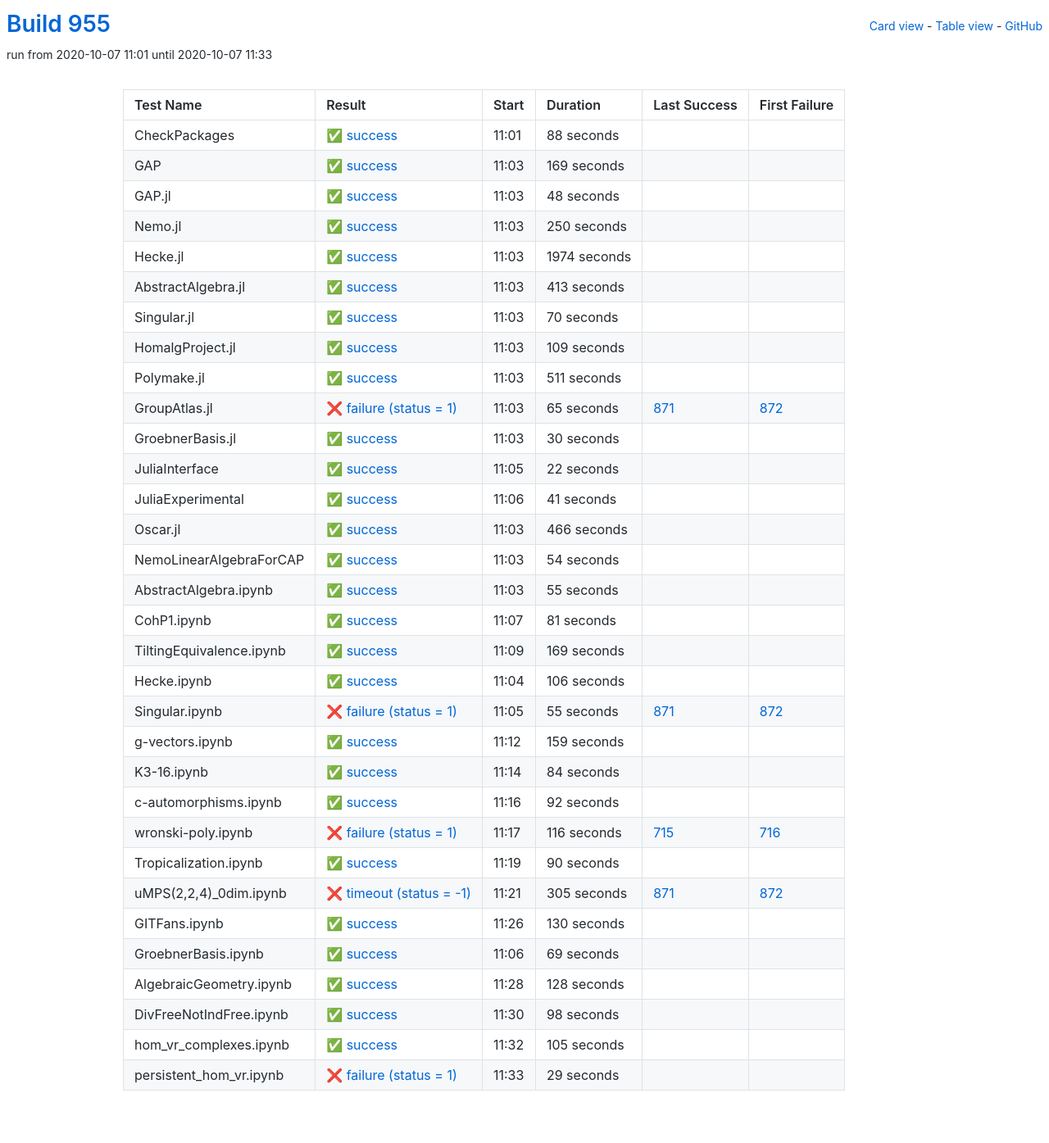
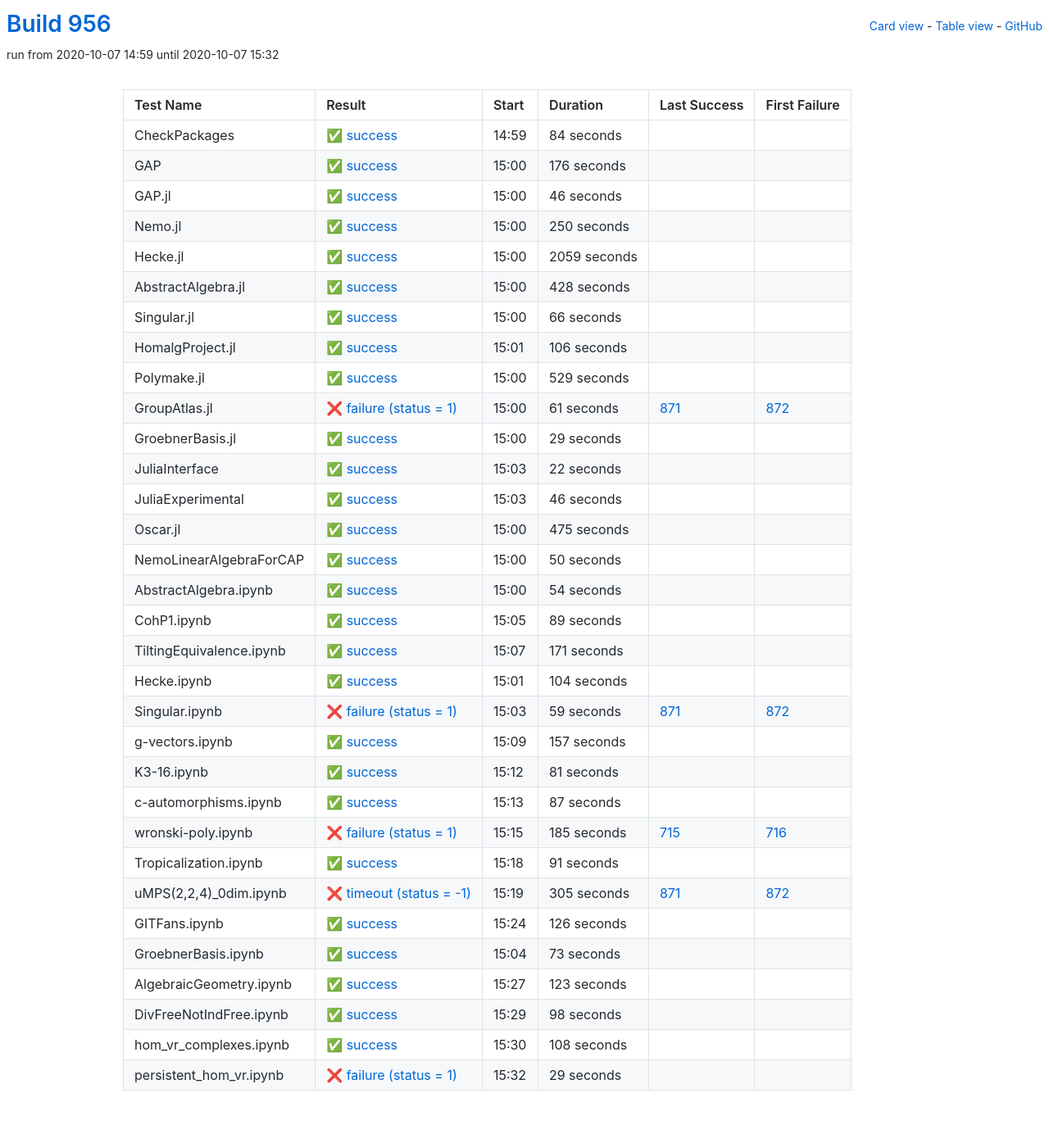
Before and after one commit to oscar-system/oscar-ci-status-stable, a Jekyll site: the page built from table.html, in a window 1280 px wide. Shown: the whole page at 82% size. Built offline with Jekyll 4.4.1, drawn with Linux system fonts in a browser that asks for light colours.

Commit message:
Build #956

```diff
--- a/_data/ci.yml
+++ b/_data/ci.yml
@@ -1,6 +1,6 @@
 ---
-build: 955
-build_url: https://oscarci.mathematik.uni-kl.de/job/oscar-stable/955/
+build: 956
+build_url: https://oscarci.mathematik.uni-kl.de/job/oscar-stable/956/
 job: oscar-stable
 organization: oscar-system
 repo: oscar-ci-status-stable
@@ -8,44 +8,44 @@ repourl: https://github.com/oscar-system/oscar-ci-status-stable
 tests:
 - name: CheckPackages
   id: checkpackages
-  log: https://oscarci.mathematik.uni-kl.de/job/oscar-stable/955/artifact/logs/build-955/CheckPackages.log
-  start: 2020-10-07 11:01
+  log: https://oscarci.mathematik.uni-kl.de/job/oscar-stable/956/artifact/logs/build-956/CheckPackages.log
+  start: 2020-10-07 14:59
   success: true
   exitcode: 0
   status: success
-  duration: 88
+  duration: 84
   last_success: false
   last_success_url:
   first_failure: false
   first_failure_url:
 - name: GAP
   id: gap
-  log: https://oscarci.mathematik.uni-kl.de/job/oscar-stable/955/artifact/logs/build-955/GAP.log
-  start: 2020-10-07 11:03
+  log: https://oscarci.mathematik.uni-kl.de/job/oscar-stable/956/artifact/logs/build-956/GAP.log
+  start: 2020-10-07 15:00
   success: true
   exitcode: 0
   status: success
-  duration: 169
+  duration: 176
   last_success: false
   last_success_url:
   first_failure: false
   first_failure_url:
 - name: GAP.jl
   id: gap-jl
-  log: https://oscarci.mathematik.uni-kl.de/job/oscar-stable/955/artifact/logs/build-955/GAP.jl.log
-  start: 2020-10-07 11:03
+  log: https://oscarci.mathematik.uni-kl.de/job/oscar-stable/956/artifact/logs/build-956/GAP.jl.log
+  start: 2020-10-07 15:00
   success: true
   exitcode: 0
   status: success
-  duration: 48
+  duration: 46
   last_success: false
   last_success_url:
   first_failure: false
   first_failure_url:
 - name: Nemo.jl
   id: nemo-jl
-  log: https://oscarci.mathematik.uni-kl.de/job/oscar-stable/955/artifact/logs/build-955/Nemo.jl.log
-  start: 2020-10-07 11:03
+  log: https://oscarci.mathematik.uni-kl.de/job/oscar-stable/956/artifact/logs/build-956/Nemo.jl.log
+  start: 2020-10-07 15:00
   success: true
   exitcode: 0
   status: success
@@ -56,92 +56,92 @@ tests:
   first_failure_url:
 - name: Hecke.jl
   id: hecke-jl
-  log: https://oscarci.mathematik.uni-kl.de/job/oscar-stable/955/artifact/logs/build-955/Hecke.jl.log
-  start: 2020-10-07 11:03
+  log: https://oscarci.mathematik.uni-kl.de/job/oscar-stable/956/artifact/logs/build-956/Hecke.jl.log
+  start: 2020-10-07 15:00
   success: true
   exitcode: 0
   status: success
-  duration: 1974
+  duration: 2059
   last_success: false
   last_success_url:
   first_failure: false
   first_failure_url:
 - name: AbstractAlgebra.jl
   id: abstractalgebra-jl
-  log: https://oscarci.mathematik.uni-kl.de/job/oscar-stable/955/artifact/logs/build-955/AbstractAlgebra.jl.log
-  start: 2020-10-07 11:03
+  log: https://oscarci.mathematik.uni-kl.de/job/oscar-stable/956/artifact/logs/build-956/AbstractAlgebra.jl.log
+  start: 2020-10-07 15:00
   success: true
   exitcode: 0
   status: success
-  duration: 413
+  duration: 428
   last_success: false
   last_success_url:
   first_failure: false
   first_failure_url:
 - name: Singular.jl
   id: singular-jl
-  log: https://oscarci.mathematik.uni-kl.de/job/oscar-stable/955/artifact/logs/build-955/Singular.jl.log
-  start: 2020-10-07 11:03
+  log: https://oscarci.mathematik.uni-kl.de/job/oscar-stable/956/artifact/logs/build-956/Singular.jl.log
+  start: 2020-10-07 15:00
   success: true
   exitcode: 0
   status: success
-  duration: 70
+  duration: 66
   last_success: false
   last_success_url:
   first_failure: false
   first_failure_url:
 - name: HomalgProject.jl
   id: homalgproject-jl
-  log: https://oscarci.mathematik.uni-kl.de/job/oscar-stable/955/artifact/logs/build-955/HomalgProject.jl.log
-  start: 2020-10-07 11:03
+  log: https://oscarci.mathematik.uni-kl.de/job/oscar-stable/956/artifact/logs/build-956/HomalgProject.jl.log
+  start: 2020-10-07 15:01
   success: true
   exitcode: 0
   status: success
-  duration: 109
+  duration: 106
   last_success: false
   last_success_url:
   first_failure: false
   first_failure_url:
 - name: Polymake.jl
   id: polymake-jl
-  log: https://oscarci.mathematik.uni-kl.de/job/oscar-stable/955/artifact/logs/build-955/Polymake.jl.log
-  start: 2020-10-07 11:03
+  log: https://oscarci.mathematik.uni-kl.de/job/oscar-stable/956/artifact/logs/build-956/Polymake.jl.log
+  start: 2020-10-07 15:00
   success: true
   exitcode: 0
   status: success
-  duration: 511
+  duration: 529
   last_success: false
   last_success_url:
   first_failure: false
   first_failure_url:
 - name: GroupAtlas.jl
   id: groupatlas-jl
-  log: https://oscarci.mathematik.uni-kl.de/job/oscar-stable/955/artifact/logs/build-955/GroupAtlas.jl.log
-  start: 2020-10-07 11:03
+  log: https://oscarci.mathematik.uni-kl.de/job/oscar-stable/956/artifact/logs/build-956/GroupAtlas.jl.log
+  start: 2020-10-07 15:00
   success: false
   exitcode: 1
   status: failure
-  duration: 65
+  duration: 61
   last_success: 871
   last_success_url: https://oscarci.mathematik.uni-kl.de/job/oscar-stable/871/
   first_failure: 872
   first_failure_url: https://oscarci.mathematik.uni-kl.de/job/oscar-stable/872/
 - name: GroebnerBasis.jl
   id: groebnerbasis-jl
-  log: https://oscarci.mathematik.uni-kl.de/job/oscar-stable/955/artifact/logs/build-955/GroebnerBasis.jl.log
-  start: 2020-10-07 11:03
+  log: https://oscarci.mathematik.uni-kl.de/job/oscar-stable/956/artifact/logs/build-956/GroebnerBasis.jl.log
+  start: 2020-10-07 15:00
   success: true
   exitcode: 0
   status: success
-  duration: 30
+  duration: 29
   last_success: false
   last_success_url:
   first_failure: false
   first_failure_url:
 - name: JuliaInterface
   id: juliainterface
-  log: https://oscarci.mathematik.uni-kl.de/job/oscar-stable/955/artifact/logs/build-955/JuliaInterface.log
-  start: 2020-10-07 11:05
+  log: https://oscarci.mathematik.uni-kl.de/job/oscar-stable/956/artifact/logs/build-956/JuliaInterface.log
+  start: 2020-10-07 15:03
   success: true
   exitcode: 0
   status: success
@@ -152,32 +152,44 @@ tests:
   first_failure_url:
 - name: JuliaExperimental
   id: juliaexperimental
-  log: https://oscarci.mathematik.uni-kl.de/job/oscar-stable/955/artifact/logs/build-955/JuliaExperimental.log
-  start: 2020-10-07 11:06
+  log: https://oscarci.mathematik.uni-kl.de/job/oscar-stable/956/artifact/logs/build-956/JuliaExperimental.log
+  start: 2020-10-07 15:03
   success: true
   exitcode: 0
   status: success
-  duration: 41
+  duration: 46
   last_success: false
   last_success_url:
   first_failure: false
   first_failure_url:
 - name: Oscar.jl
   id: oscar-jl
-  log: https://oscarci.mathematik.uni-kl.de/job/oscar-stable/955/artifact/logs/build-955/Oscar.jl.log
-  start: 2020-10-07 11:03
+  log: https://oscarci.mathematik.uni-kl.de/job/oscar-stable/956/artifact/logs/build-956/Oscar.jl.log
+  start: 2020-10-07 15:00
   success: true
   exitcode: 0
   status: success
-  duration: 466
+  duration: 475
   last_success: false
   last_success_url:
   first_failure: false
   first_failure_url:
 - name: NemoLinearAlgebraForCAP
   id: nemolinearalgebraforcap
-  log: https://oscarci.mathematik.uni-kl.de/job/oscar-stable/955/artifact/logs/build-955/NemoLinearAlgebraForCAP.log
-  start: 2020-10-07 11:03
+  log: https://oscarci.mathematik.uni-kl.de/job/oscar-stable/956/artifact/logs/build-956/NemoLinearAlgebraForCAP.log
+  start: 2020-10-07 15:00
+  success: true
+  exitcode: 0
+  status: success
+  duration: 50
+  last_success: false
+  last_success_url:
+  first_failure: false
+  first_failure_url:
+- name: AbstractAlgebra.ipynb
+  id: abstractalgebra-ipynb
+  log: https://oscarci.mathematik.uni-kl.de/job/oscar-stable/956/artifact/logs/build-956/AbstractAlgebra.ipynb.log
+  start: 2020-10-07 15:00
   success: true
   exitcode: 0
   status: success
@@ -186,22 +198,70 @@ tests:
   last_success_url:
   first_failure: false
   first_failure_url:
-- name: AbstractAlgebra.ipynb
-  id: abstractalgebra-ipynb
-  log: https://oscarci.mathematik.uni-kl.de/job/oscar-stable/955/artifact/logs/build-955/AbstractAlgebra.ipynb.log
-  start: 2020-10-07 11:03
+- name: CohP1.ipynb
+  id: cohp1-ipynb
+  log: https://oscarci.mathematik.uni-kl.de/job/oscar-stable/956/artifact/logs/build-956/CohP1.ipynb.log
+  start: 2020-10-07 15:05
   success: true
   exitcode: 0
   status: success
-  duration: 55
+  duration: 89
   last_success: false
   last_success_url:
   first_failure: false
   first_failure_url:
-- name: CohP1.ipynb
-  id: cohp1-ipynb
-  log: https://oscarci.mathematik.uni-kl.de/job/oscar-stable/955/artifact/logs/build-955/CohP1.ipynb.log
-  start: 2020-10-07 11:07
+- name: TiltingEquivalence.ipynb
+  id: tiltingequivalence-ipynb
+  log: https://oscarci.mathematik.uni-kl.de/job/oscar-stable/956/artifact/logs/build-956/TiltingEquivalence.ipynb.log
+  start: 2020-10-07 15:07
+  success: true
+  exitcode: 0
+  status: success
+  duration: 171
+  last_success: false
+  last_success_url:
+  first_failure: false
+  first_failure_url:
+- name: Hecke.ipynb
+  id: hecke-ipynb
+  log: https://oscarci.mathematik.uni-kl.de/job/oscar-stable/956/artifact/logs/build-956/Hecke.ipynb.log
+  start: 2020-10-07 15:01
+  success: true
+  exitcode: 0
+  status: success
+  duration: 104
+  last_success: false
+  last_success_url:
+  first_failure: false
+  first_failure_url:
+- name: Singular.ipynb
+  id: singular-ipynb
+  log: https://oscarci.mathematik.uni-kl.de/job/oscar-stable/956/artifact/logs/build-956/Singular.ipynb.log
+  start: 2020-10-07 15:03
+  success: false
+  exitcode: 1
+  status: failure
+  duration: 59
+  last_success: 871
+  last_success_url: https://oscarci.mathematik.uni-kl.de/job/oscar-stable/871/
+  first_failure: 872
+  first_failure_url: https://oscarci.mathematik.uni-kl.de/job/oscar-stable/872/
+- name: g-vectors.ipynb
+  id: g-vectors-ipynb
+  log: https://oscarci.mathematik.uni-kl.de/job/oscar-stable/956/artifact/logs/build-956/g-vectors.ipynb.log
+  start: 2020-10-07 15:09
+  success: true
+  exitcode: 0
+  status: success
+  duration: 157
+  last_success: false
+  last_success_url:
+  first_failure: false
+  first_failure_url:
+- name: K3-16.ipynb
+  id: k3-16-ipynb
+  log: https://oscarci.mathematik.uni-kl.de/job/oscar-stable/956/artifact/logs/build-956/K3-16.ipynb.log
+  start: 2020-10-07 15:12
   success: true
   exitcode: 0
   status: success
@@ -210,106 +270,46 @@ tests:
   last_success_url:
   first_failure: false
   first_failure_url:
-- name: TiltingEquivalence.ipynb
-  id: tiltingequivalence-ipynb
-  log: https://oscarci.mathematik.uni-kl.de/job/oscar-stable/955/artifact/logs/build-955/TiltingEquivalence.ipynb.log
-  start: 2020-10-07 11:09
+- name: c-automorphisms.ipynb
+  id: c-automorphisms-ipynb
+  log: https://oscarci.mathematik.uni-kl.de/job/oscar-stable/956/artifact/logs/build-956/c-automorphisms.ipynb.log
+  start: 2020-10-07 15:13
   success: true
   exitcode: 0
   status: success
-  duration: 169
-  last_success: false
-  last_success_url:
-  first_failure: false
-  first_failure_url:
-- name: Hecke.ipynb
-  id: hecke-ipynb
-  log: https://oscarci.mathematik.uni-kl.de/job/oscar-stable/955/artifact/logs/build-955/Hecke.ipynb.log
-  start: 2020-10-07 11:04
-  success: true
-  exitcode: 0
-  status: success
-  duration: 106
-  last_success: false
-  last_success_url:
-  first_failure: false
-  first_failure_url:
-- name: Singular.ipynb
-  id: singular-ipynb
-  log: https://oscarci.mathematik.uni-kl.de/job/oscar-stable/955/artifact/logs/build-955/Singular.ipynb.log
-  start: 2020-10-07 11:05
-  success: false
-  exitcode: 1
-  status: failure
-  duration: 55
-  last_success: 871
-  last_success_url: https://oscarci.mathematik.uni-kl.de/job/oscar-stable/871/
-  first_failure: 872
-  first_failure_url: https://oscarci.mathematik.uni-kl.de/job/oscar-stable/872/
-- name: g-vectors.ipynb
-  id: g-vectors-ipynb
-  log: https://oscarci.mathematik.uni-kl.de/job/oscar-stable/955/artifact/logs/build-955/g-vectors.ipynb.log
-  start: 2020-10-07 11:12
-  success: true
-  exitcode: 0
-  status: success
-  duration: 159
-  last_success: false
-  last_success_url:
-  first_failure: false
-  first_failure_url:
-- name: K3-16.ipynb
-  id: k3-16-ipynb
-  log: https://oscarci.mathematik.uni-kl.de/job/oscar-stable/955/artifact/logs/build-955/K3-16.ipynb.log
-  start: 2020-10-07 11:14
-  success: true
-  exitcode: 0
-  status: success
-  duration: 84
-  last_success: false
-  last_success_url:
-  first_failure: false
-  first_failure_url:
-- name: c-automorphisms.ipynb
-  id: c-automorphisms-ipynb
-  log: https://oscarci.mathematik.uni-kl.de/job/oscar-stable/955/artifact/logs/build-955/c-automorphisms.ipynb.log
-  start: 2020-10-07 11:16
-  success: true
-  exitcode: 0
-  status: success
-  duration: 92
+  duration: 87
   last_success: false
   last_success_url:
   first_failure: false
   first_failure_url:
 - name: wronski-poly.ipynb
   id: wronski-poly-ipynb
-  log: https://oscarci.mathematik.uni-kl.de/job/oscar-stable/955/artifact/logs/build-955/wronski-poly.ipynb.log
-  start: 2020-10-07 11:17
+  log: https://oscarci.mathematik.uni-kl.de/job/oscar-stable/956/artifact/logs/build-956/wronski-poly.ipynb.log
+  start: 2020-10-07 15:15
   success: false
   exitcode: 1
   status: failure
-  duration: 116
+  duration: 185
   last_success: 715
   last_success_url: https://oscarci.mathematik.uni-kl.de/job/oscar-stable/715/
   first_failure: 716
   first_failure_url: https://oscarci.mathematik.uni-kl.de/job/oscar-stable/716/
 - name: Tropicalization.ipynb
   id: tropicalization-ipynb
-  log: https://oscarci.mathematik.uni-kl.de/job/oscar-stable/955/artifact/logs/build-955/Tropicalization.ipynb.log
-  start: 2020-10-07 11:19
+  log: https://oscarci.mathematik.uni-kl.de/job/oscar-stable/956/artifact/logs/build-956/Tropicalization.ipynb.log
+  start: 2020-10-07 15:18
   success: true
   exitcode: 0
   status: success
-  duration: 90
+  duration: 91
   last_success: false
   last_success_url:
   first_failure: false
   first_failure_url:
 - name: uMPS(2,2,4)_0dim.ipynb
   id: umps-2-2-4-0dim-ipynb
-  log: https://oscarci.mathematik.uni-kl.de/job/oscar-stable/955/artifact/logs/build-955/uMPS-2-2-4-_0dim.ipynb.log
-  start: 2020-10-07 11:21
+  log: https://oscarci.mathematik.uni-kl.de/job/oscar-stable/956/artifact/logs/build-956/uMPS-2-2-4-_0dim.ipynb.log
+  start: 2020-10-07 15:19
   success: false
   exitcode: -1
   status: timeout
@@ -320,44 +320,44 @@ tests:
   first_failure_url: https://oscarci.mathematik.uni-kl.de/job/oscar-stable/872/
 - name: GITFans.ipynb
   id: gitfans-ipynb
-  log: https://oscarci.mathematik.uni-kl.de/job/oscar-stable/955/artifact/logs/build-955/GITFans.ipynb.log
-  start: 2020-10-07 11:26
+  log: https://oscarci.mathematik.uni-kl.de/job/oscar-stable/956/artifact/logs/build-956/GITFans.ipynb.log
+  start: 2020-10-07 15:24
   success: true
   exitcode: 0
   status: success
-  duration: 130
+  duration: 126
   last_success: false
   last_success_url:
   first_failure: false
   first_failure_url:
 - name: GroebnerBasis.ipynb
   id: groebnerbasis-ipynb
-  log: https://oscarci.mathematik.uni-kl.de/job/oscar-stable/955/artifact/logs/build-955/GroebnerBasis.ipynb.log
-  start: 2020-10-07 11:06
+  log: https://oscarci.mathematik.uni-kl.de/job/oscar-stable/956/artifact/logs/build-956/GroebnerBasis.ipynb.log
+  start: 2020-10-07 15:04
   success: true
   exitcode: 0
   status: success
-  duration: 69
+  duration: 73
   last_success: false
   last_success_url:
   first_failure: false
   first_failure_url:
 - name: AlgebraicGeometry.ipynb
   id: algebraicgeometry-ipynb
-  log: https://oscarci.mathematik.uni-kl.de/job/oscar-stable/955/artifact/logs/build-955/AlgebraicGeometry.ipynb.log
-  start: 2020-10-07 11:28
+  log: https://oscarci.mathematik.uni-kl.de/job/oscar-stable/956/artifact/logs/build-956/AlgebraicGeometry.ipynb.log
+  start: 2020-10-07 15:27
   success: true
   exitcode: 0
   status: success
-  duration: 128
+  duration: 123
   last_success: false
   last_success_url:
   first_failure: false
   first_failure_url:
 - name: DivFreeNotIndFree.ipynb
   id: divfreenotindfree-ipynb
-  log: https://oscarci.mathematik.uni-kl.de/job/oscar-stable/955/artifact/logs/build-955/DivFreeNotIndFree.ipynb.log
-  start: 2020-10-07 11:30
+  log: https://oscarci.mathematik.uni-kl.de/job/oscar-stable/956/artifact/logs/build-956/DivFreeNotIndFree.ipynb.log
+  start: 2020-10-07 15:29
   success: true
   exitcode: 0
   status: success
@@ -368,20 +368,20 @@ tests:
   first_failure_url:
 - name: hom_vr_complexes.ipynb
   id: hom-vr-complexes-ipynb
-  log: https://oscarci.mathematik.uni-kl.de/job/oscar-stable/955/artifact/logs/build-955/hom_vr_complexes.ipynb.log
-  start: 2020-10-07 11:32
+  log: https://oscarci.mathematik.uni-kl.de/job/oscar-stable/956/artifact/logs/build-956/hom_vr_complexes.ipynb.log
+  start: 2020-10-07 15:30
   success: true
   exitcode: 0
   status: success
-  duration: 105
+  duration: 108
   last_success: false
   last_success_url:
   first_failure: false
   first_failure_url:
 - name: persistent_hom_vr.ipynb
   id: persistent-hom-vr-ipynb
-  log: https://oscarci.mathematik.uni-kl.de/job/oscar-stable/955/artifact/logs/build-955/persistent_hom_vr.ipynb.log
-  start: 2020-10-07 11:33
+  log: https://oscarci.mathematik.uni-kl.de/job/oscar-stable/956/artifact/logs/build-956/persistent_hom_vr.ipynb.log
+  start: 2020-10-07 15:32
   success: false
   exitcode: 1
   status: failure
```
Also changed, not shown: README.md.
